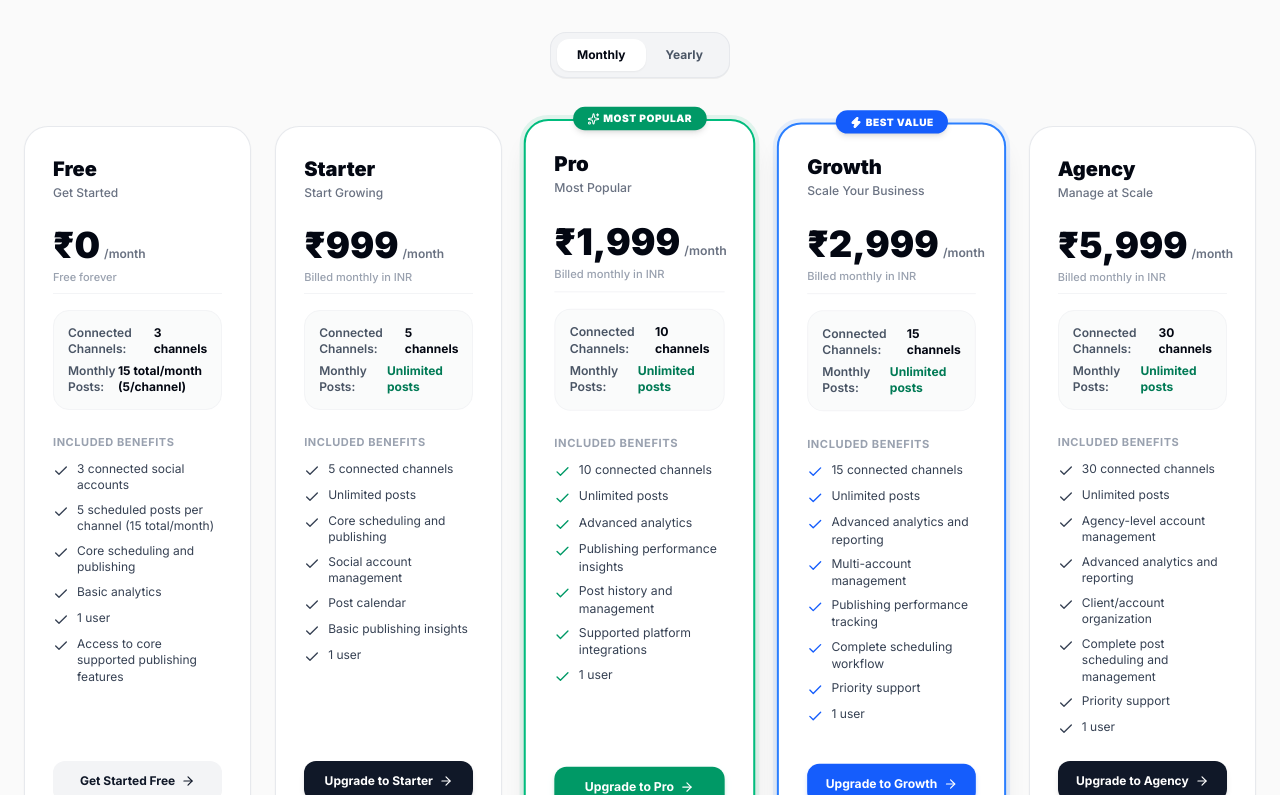
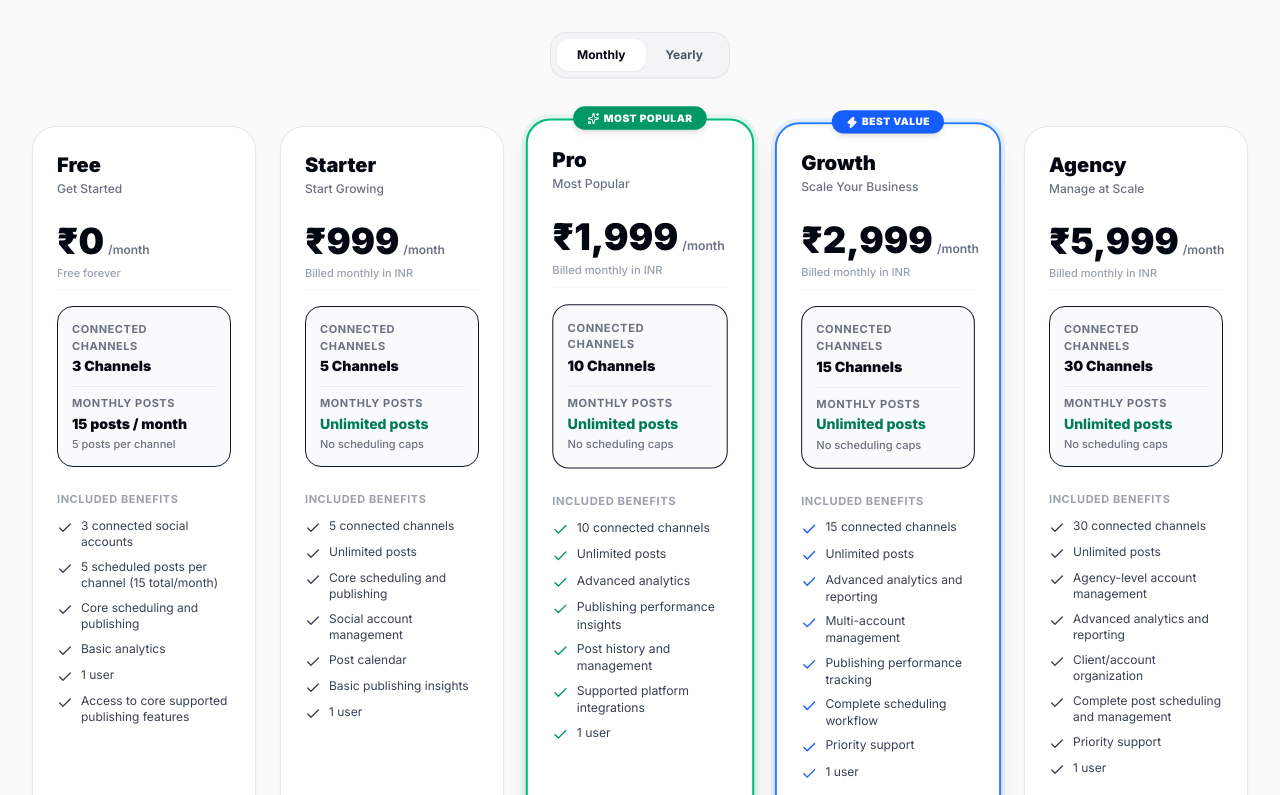
Before and after one commit to contactunos-source/POSTINGTUBE, a Next.js app: page / in a window 1280 px wide. Shown: the part 3445-4240 px from the top of the page. Built offline with nearby package versions, Linux system fonts and the light colour scheme; no server answers.

Commit message:
fix(pricing): expand capacity layout and prevent text cutting across plans

```diff
--- a/src/app/page.tsx
+++ b/src/app/page.tsx
@@ -655,7 +655,7 @@ export default function LandingPage() {
       </section>
 
       {/* ================= 7. OFFICIAL PRICING SECTION ================= */}
-      <section id="pricing" className="py-20 px-4 sm:px-6 max-w-7xl mx-auto border-t border-gray-200/80">
+      <section id="pricing" className="py-20 px-4 sm:px-6 lg:px-8 max-w-[1440px] mx-auto border-t border-gray-200/80">
         <div className="text-center mb-8">
           <span className="text-xs font-bold text-gray-500 uppercase tracking-wider block mb-2">
             Official PostingTube Plans
@@ -740,7 +740,7 @@ export default function LandingPage() {
                     : isGrowth
                     ? 'border-2 border-blue-500 shadow-xl ring-4 ring-blue-500/10 scale-[1.01] z-10'
                     : 'border border-gray-200/90 shadow-xs hover:shadow-md hover:border-gray-300'
-                } p-6 sm:p-7`}
+                } p-5 sm:p-6 lg:p-5 xl:p-6`}
               >
                 {/* Badges */}
                 {isPro && (
@@ -798,16 +798,32 @@ export default function LandingPage() {
                   </div>
 
                   {/* Core Capacity Highlights */}
-                  <div className="bg-gray-50/80 rounded-2xl p-3.5 border border-gray-100 space-y-1.5">
-                    <div className="flex items-center justify-between text-xs">
-                      <span className="text-gray-600 font-semibold">Connected Channels:</span>
-                      <span className="font-bold text-gray-950">{plan.channelsLimit} channels</span>
+                  <div className="bg-gray-50/90 rounded-2xl p-3.5 border border-gray-150 space-y-2.5">
+                    <div>
+                      <div className="text-[11px] font-bold text-gray-500 uppercase tracking-wider">
+                        Connected Channels
+                      </div>
+                      <div className="text-sm font-black text-gray-950 mt-0.5">
+                        {plan.channelsLimit} Channels
+                      </div>
                     </div>
-                    <div className="flex items-center justify-between text-xs">
-                      <span className="text-gray-600 font-semibold">Monthly Posts:</span>
-                      <span className={`font-bold ${plan.id === 'free' ? 'text-gray-950' : 'text-emerald-700'}`}>
-                        {plan.id === 'free' ? '15 total/month (5/channel)' : 'Unlimited posts'}
-                      </span>
+
+                    <div className="pt-2 border-t border-gray-200/70">
+                      <div className="text-[11px] font-bold text-gray-500 uppercase tracking-wider">
+                        Monthly Posts
+                      </div>
+                      <div className="mt-0.5">
+                        <div
+                          className={`text-sm font-black ${
+                            plan.id === 'free' ? 'text-gray-950' : 'text-emerald-700 font-extrabold'
+                          }`}
+                        >
+                          {plan.id === 'free' ? '15 posts / month' : 'Unlimited posts'}
+                        </div>
+                        <div className="text-[11px] font-medium text-gray-500 mt-0.5">
+                          {plan.id === 'free' ? '5 posts per channel' : 'No scheduling caps'}
+                        </div>
+                      </div>
                     </div>
                   </div>
 
--- a/src/app/pricing/page.tsx
+++ b/src/app/pricing/page.tsx
@@ -251,7 +251,7 @@ export default function PricingPage() {
       </header>
 
       {/* Main Content Area */}
-      <main className="max-w-7xl mx-auto px-4 sm:px-6 lg:px-8 pt-10 pb-20 space-y-10">
+      <main className="max-w-[1440px] mx-auto px-4 sm:px-6 lg:px-8 pt-10 pb-20 space-y-10">
         {/* Title & Benefit-focused Headline */}
         <div className="text-center max-w-3xl mx-auto space-y-3">
           <div className="inline-flex items-center space-x-1.5 bg-emerald-50 border border-emerald-200 text-emerald-800 text-[11px] font-bold px-3.5 py-1 rounded-full uppercase tracking-wider">
@@ -352,7 +352,7 @@ export default function PricingPage() {
                     : isGrowth
                     ? 'border-2 border-blue-500 shadow-xl ring-4 ring-blue-500/10 scale-[1.01] z-10'
                     : 'border border-gray-200/90 shadow-xs hover:shadow-md hover:border-gray-300'
-                } p-7`}
+                } p-5 sm:p-6 lg:p-5 xl:p-6`}
               >
                 {/* Badges */}
                 {isPro && (
@@ -410,16 +410,32 @@ export default function PricingPage() {
                   </div>
 
                   {/* Core Capacity Highlights */}
-                  <div className="bg-gray-50/80 rounded-2xl p-3.5 border border-gray-100 space-y-1.5">
-                    <div className="flex items-center justify-between text-xs">
-                      <span className="text-gray-600 font-semibold">Connected Channels:</span>
-                      <span className="font-bold text-gray-950">{plan.channelsLimit} channels</span>
+                  <div className="bg-gray-50/90 rounded-2xl p-3.5 border border-gray-150 space-y-2.5">
+                    <div>
+                      <div className="text-[11px] font-bold text-gray-500 uppercase tracking-wider">
+                        Connected Channels
+                      </div>
+                      <div className="text-sm font-black text-gray-950 mt-0.5">
+                        {plan.channelsLimit} Channels
+                      </div>
                     </div>
-                    <div className="flex items-center justify-between text-xs">
-                      <span className="text-gray-600 font-semibold">Monthly Posts:</span>
-                      <span className={`font-bold ${plan.id === 'free' ? 'text-gray-950' : 'text-emerald-700'}`}>
-                        {plan.id === 'free' ? '15 total/month (5/channel)' : 'Unlimited posts'}
-                      </span>
+
+                    <div className="pt-2 border-t border-gray-200/70">
+                      <div className="text-[11px] font-bold text-gray-500 uppercase tracking-wider">
+                        Monthly Posts
+                      </div>
+                      <div className="mt-0.5">
+                        <div
+                          className={`text-sm font-black ${
+                            plan.id === 'free' ? 'text-gray-950' : 'text-emerald-700 font-extrabold'
+                          }`}
+                        >
+                          {plan.id === 'free' ? '15 posts / month' : 'Unlimited posts'}
+                        </div>
+                        <div className="text-[11px] font-medium text-gray-500 mt-0.5">
+                          {plan.id === 'free' ? '5 posts per channel' : 'No scheduling caps'}
+                        </div>
+                      </div>
                     </div>
                   </div>
 
```
